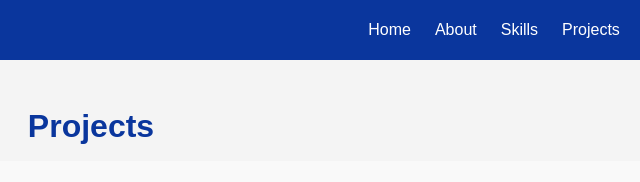
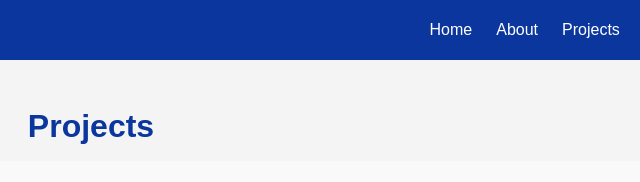
Before and after one commit to Funsho007/portfolio, a website: page projects.html in a window 1280 px wide. Shown: the top 182 px of the page, 549-1189 px from the left. Drawn offline with Linux system fonts and the light colour scheme.

Commit message:
skill.html was deleted

```diff
--- a/projects.html
+++ b/projects.html
@@ -17,7 +17,7 @@
             <ul class="nav-links">
                 <li><a href="index.html">Home</a></li>
                 <li><a href="about.html">About</a></li>
-                <li><a href="skills.html">Skills</a></li>
+
                 <li><a href="projects.html">Projects</a></li>
                 <li><a href="contact.html">Contact</a></li>
             </ul>
```
